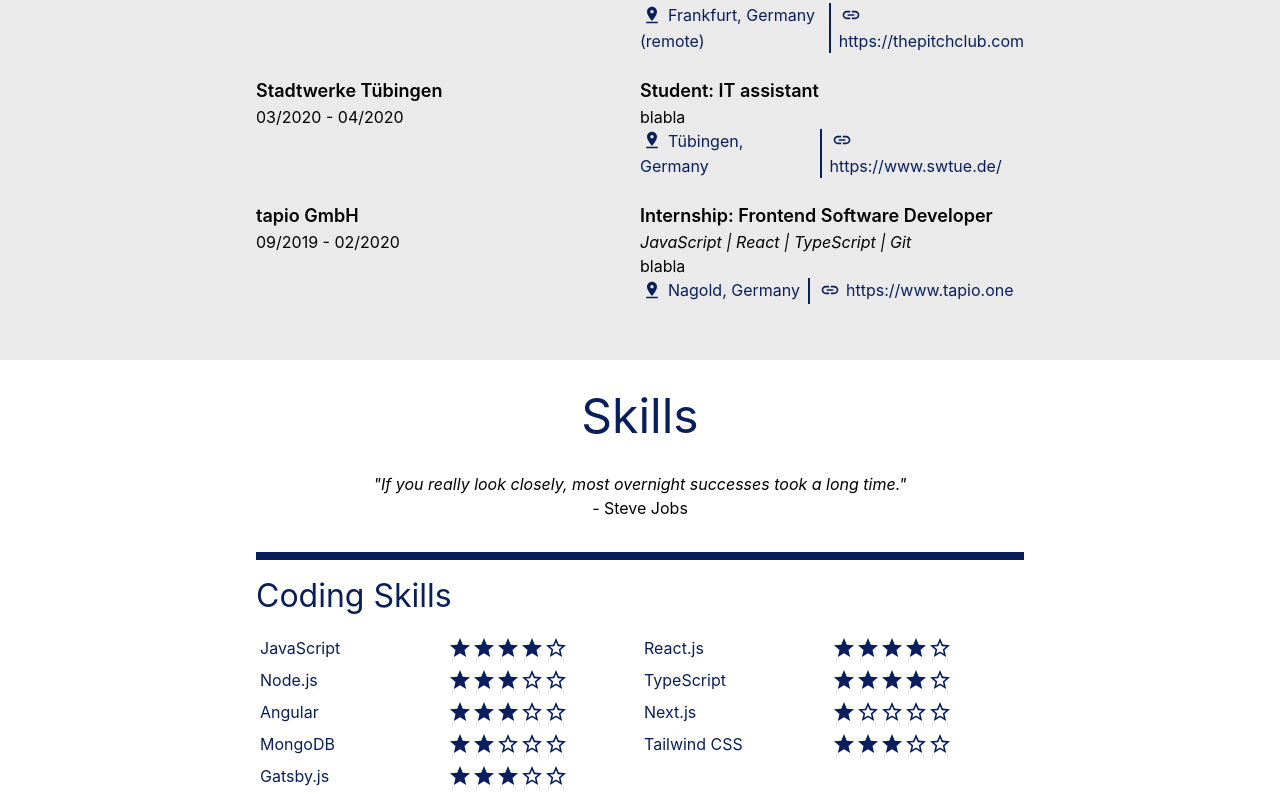
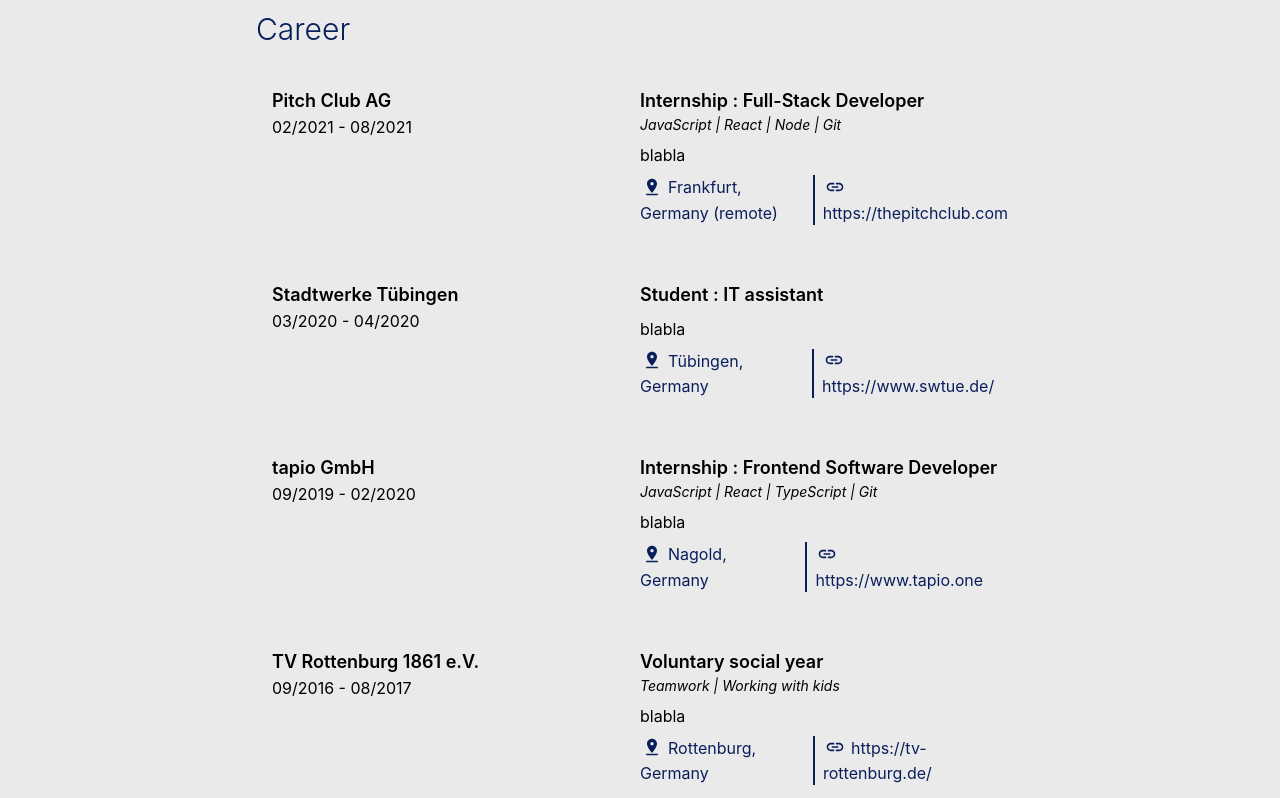
Before and after one commit to LeberCode/mySelf, a React (Create React App) app: page / in a window 1280 px wide. Shown: the part 2402-3200 px from the top of the page. Built offline with nearby package versions, Linux system fonts and the light colour scheme.

Commit message:
Karriere: FSJ
Schatten
Profil: Lorum

```diff
--- a/src/assets/data/careerData.json
+++ b/src/assets/data/careerData.json
@@ -1,4 +1,20 @@
 [
+    {
+        "profession": "",
+        "employmentType": "Voluntary social year",
+        "company": "TV Rottenburg 1861 e.V.",
+        "location": {
+            "city": "Rottenburg",
+            "country": "Germany"
+        },
+        "remote": false,
+        "periodStart": "09/2016",
+        "periodEnd": "08/2017",
+        "description": "blabla",
+        "keywords": ["Teamwork", "Working with kids"],
+        "link": "https://tv-rottenburg.de/home",
+        "logo": ""
+    },
     {
         "profession": "Frontend Software Developer",
         "employmentType": "Internship",
--- a/src/assets/data/profileInfoData.json
+++ b/src/assets/data/profileInfoData.json
@@ -6,6 +6,6 @@
         "city": "Rottenburg",
         "country": "Germany"
     },
-    "aboutLorem": "Lorem ipsum dolor sit amet, consetetur sadipscing elitr, sed diam nonumy eirmod tempor invidunt ut labore et dolore magna aliquyam erat, sed diam voluptua. At vero eos et accusam et justo duo dolores et ea rebum. Stet clita kasd gubergren, no sea takimata sanctus est Lorem ipsum dolor sit amet. Lorem ipsum dolor sit amet, consetetur sadipscing elitr.",
+    "aboutLorem": "Lorem ipsum dolor sit amet, consetetur sadipscing elitr, sed diam nonumy eirmod tempor invidunt ut labore et dolore magna aliquyam erat, sed diam voluptua. At vero eos et accusam et justo duo dolores et ea rebum. Stet clita kasd gubergren, no sea takimata sanctus est Lorem ipsum dolor sit amet. Lorem ipsum dolor sit amet, consetetur sadipscing.",
     "aboutMe": "I am an allround web developer. I am a senior programmer with good knowledge of front-end techniques. I love structure and order and I also stand for quality. I love spending time on fixing little details and optimizing web apps. Also I like working in a team, you'll learn faster and much more. As the saying goes: 'two heads are better than one'."
 }
--- a/src/components/CareerStep.tsx
+++ b/src/components/CareerStep.tsx
@@ -4,7 +4,7 @@
 
 const CareerStep = (props: Career) => {
     return (
-        <div className="flex flex-row text-left my-6 text-black">
+        <div className="flex flex-row text-left my-6 p-4 text-black rounded-md hover:shadow-customWhite">
             <div className="basis-1/2 flex flex-col">
                 <p className="text-lg font-semibold">
                     {props.company}
@@ -15,16 +15,16 @@
             </div>
             <div className="basis-1/2 flex flex-col">
                 <p className="text-lg font-semibold">
-                    {props.employmentType}: {props.profession}
+                    {props.employmentType} {props.profession === "" ? "" : `: ${props.profession}`}
                 </p>
-                <p className="italic">
+                <p className="italic text-sm">
                     {props.keywords.map((keyword, i) => {
                         let returnVal;
                         i < props.keywords.length-1 ? returnVal = `${keyword} | ` : returnVal = `${keyword}`;
                         return returnVal;
                     })}
                 </p>
-                <p>
+                <p className="py-2">
                     {props.description}
                 </p>
                 <div className="flex divide-x-2 divide-signal text-signal">
--- a/src/components/EducationStep.tsx
+++ b/src/components/EducationStep.tsx
@@ -5,7 +5,7 @@
 
 const EducationStep = (props: Education) => {
     return (
-        <div className="flex flex-row text-left my-6 text-black">
+        <div className="flex flex-row text-left my-6 p-4 text-black rounded-md hover:shadow-customWhite">
             <div className="basis-1/2 flex flex-col">
                 <p className="text-lg font-semibold">
                     {props.institution}
--- a/src/components/Profile.tsx
+++ b/src/components/Profile.tsx
@@ -52,7 +52,7 @@
                 </div>
                 {/* picture */}
                 <div className="flex-1">
-                    <div className="bg-myShadow hover:bg-meProf w-full h-full bg-cover bg-center rounded-full shadow-lg scale-90 shadow-secondBackground transition duration-500 ease-in-out transform hover:-translate-y-1 hover:scale-100"/>
+                    <div className="bg-myShadow hover:bg-meProf w-full h-full bg-cover bg-center rounded-full shadow-lg shadow-secondBackground scale-90 transition duration-500 ease-in-out transform hover:-translate-y-1 hover:scale-100"/>
                 </div>
                 {/* info */}
                 <div className="flex-1 px-4">
--- a/tailwind.config.js
+++ b/tailwind.config.js
@@ -13,6 +13,9 @@
         'white': "#FFFFFF",
         'signal': "#091F5C", // Signalfarbe
         'secondBackground': "#EAEAEA", // 2. Hintergrundfarbe
+      },
+      boxShadow: {
+        'customWhite': "0px 0px 10px 5px rgba(255, 255, 255, 0.9)"
       }
     },
   },
```
